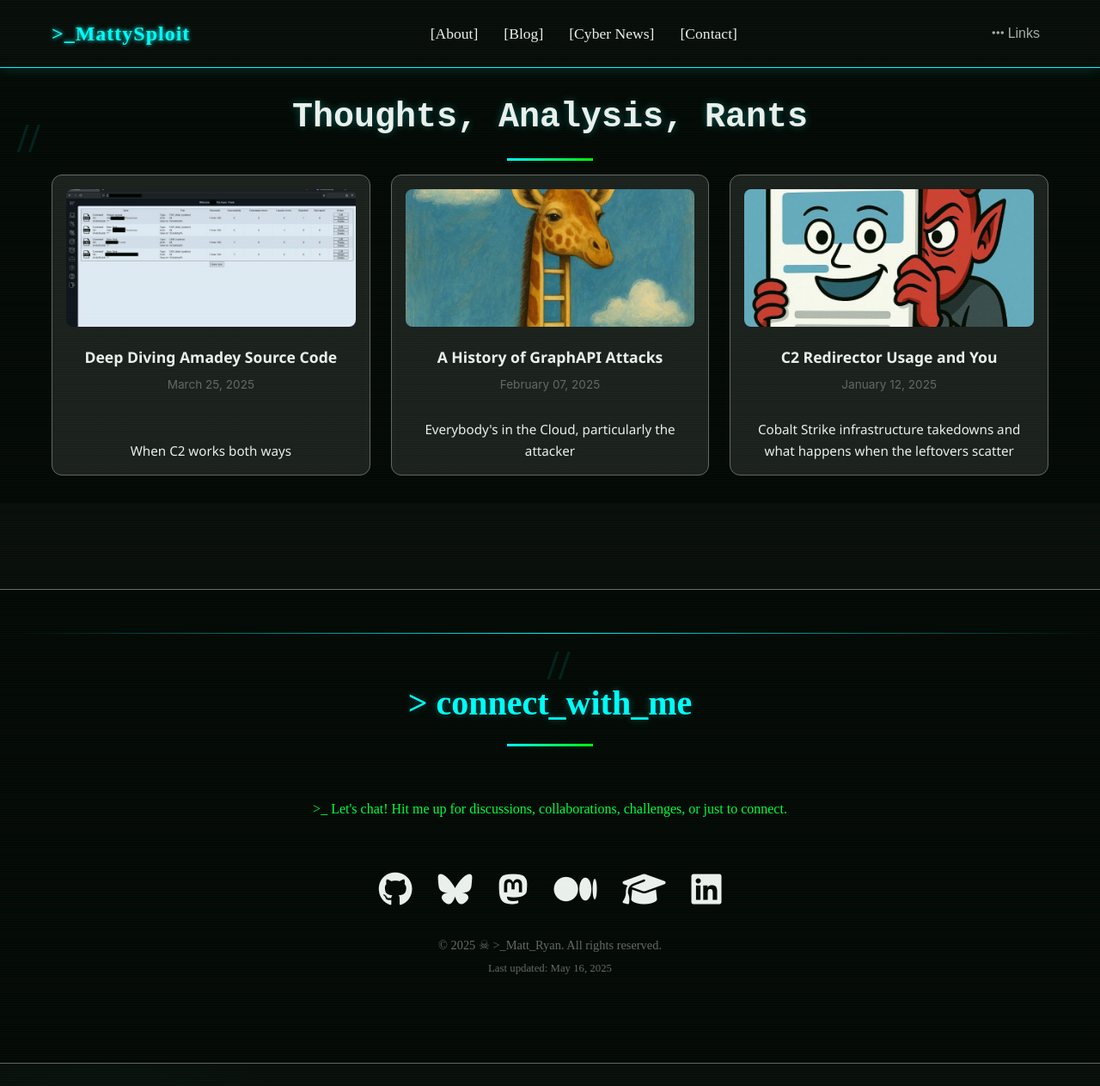
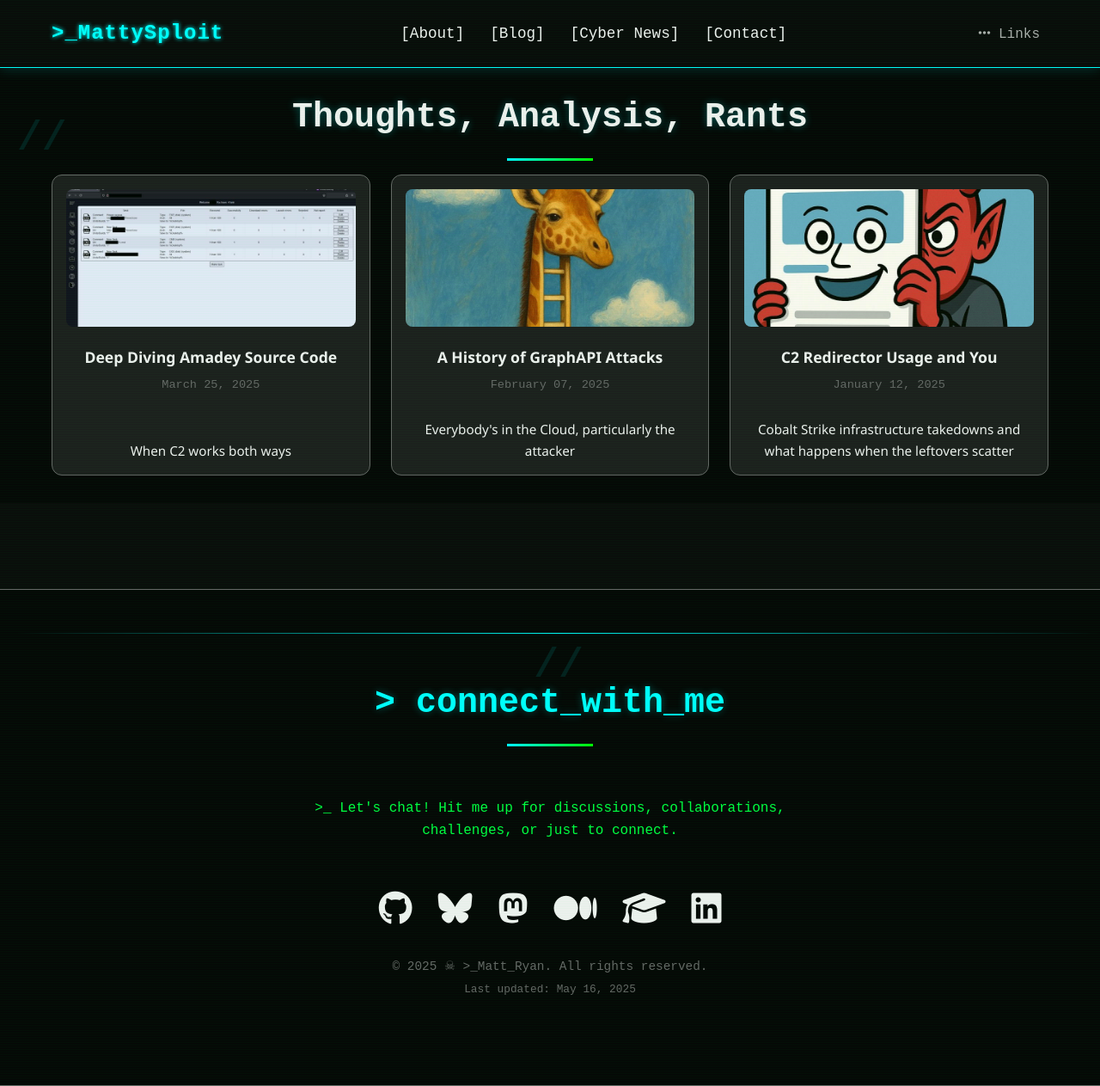
Before and after one commit to CTI-Buddy/cti-buddy.github.io, a Jekyll site: the page built from blog.html, in a window 1280 px wide and 1263 px high. Shown: the whole window at 86% size. Built offline with Jekyll 4.4.1, drawn with Linux system fonts in a browser that asks for light colours.

Commit message:
Update style.css

```diff
--- a/assets/css/style.css
+++ b/assets/css/style.css
@@ -14,6 +14,7 @@
             margin: 0;
             padding: 0;
             box-sizing: border-box;
+	    font-family: 'Courier New', monospace;
         }
 
         body {
```
